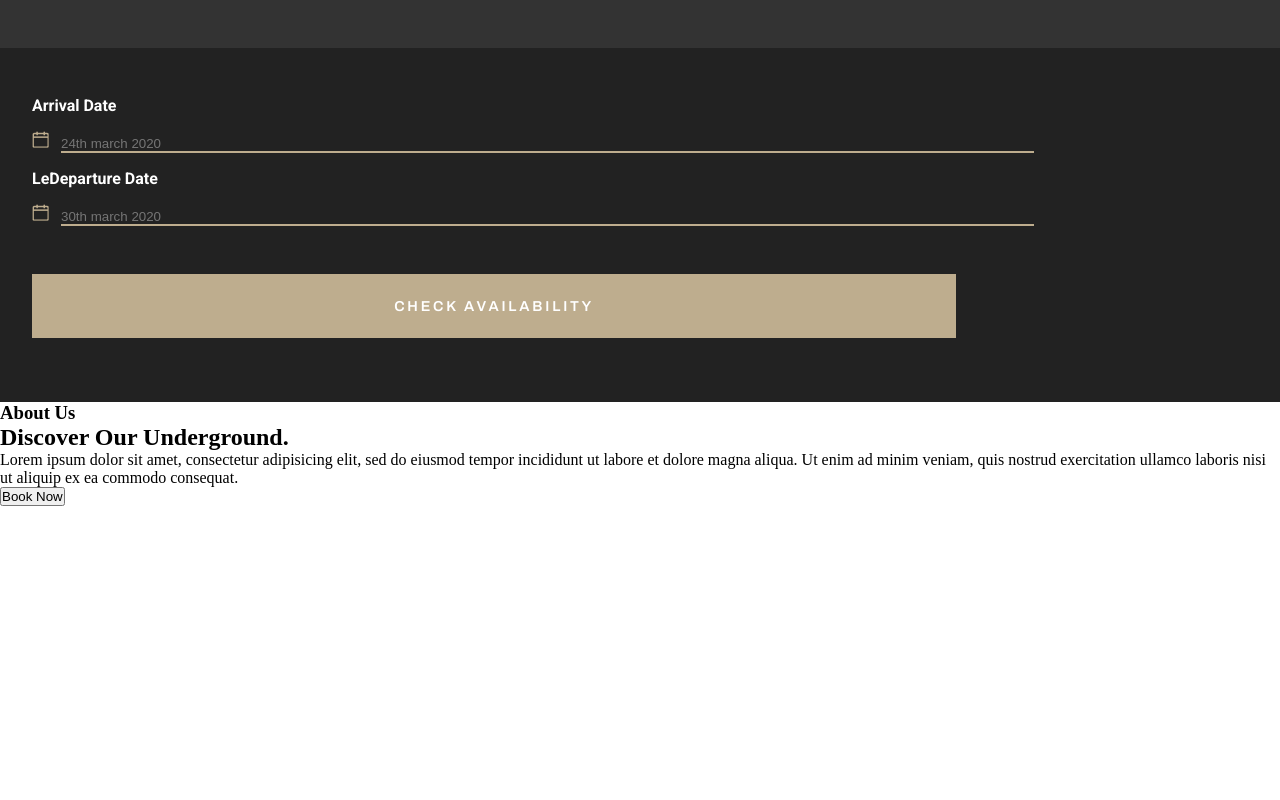
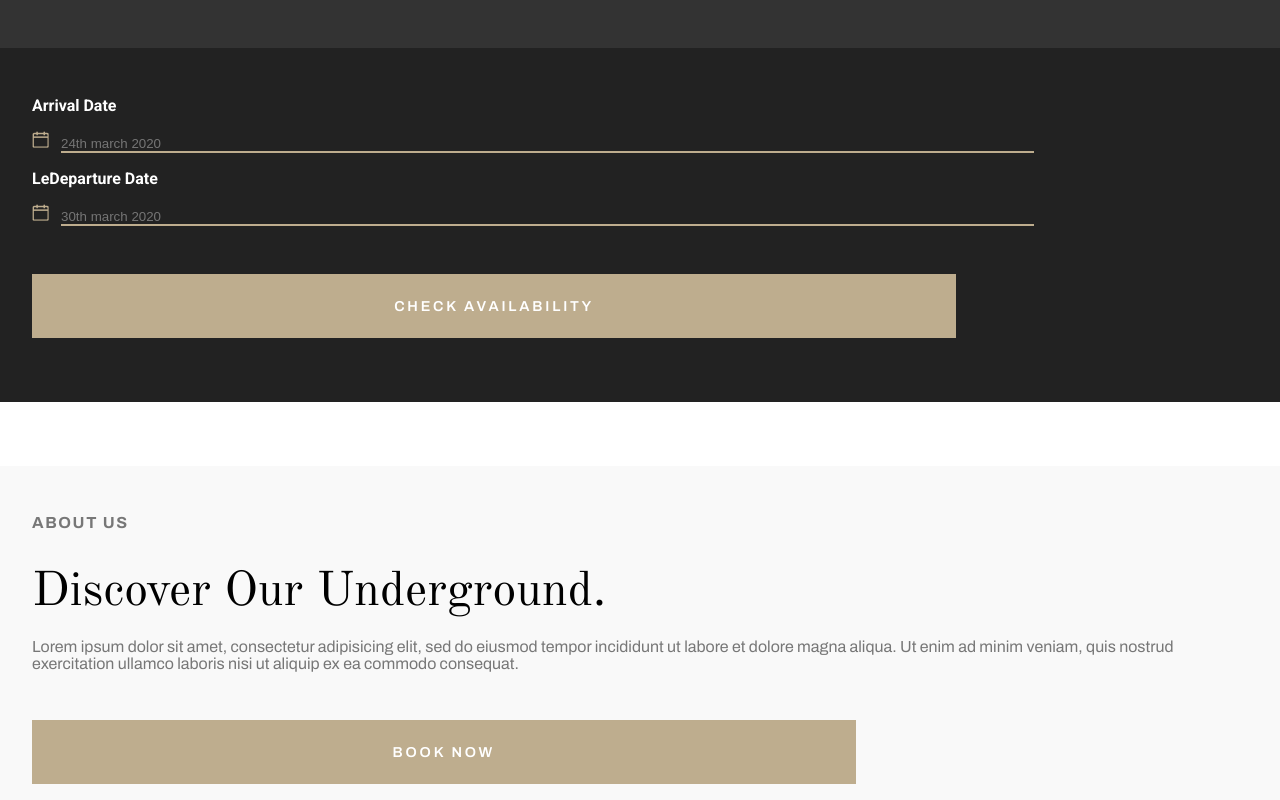
Before and after one commit to MariaGargoles/Hotel_Miranda, a plain HTML site: page index.html in a window 1280 px wide. Shown: the part 486-1286 px from the top of the page. Before the commit the page ends 992 px from the top, so only its background shows below. Drawn offline with nearby package versions, Linux system fonts and the light colour scheme.

Commit message:
add about part1 style

```diff
--- a/index.html
+++ b/index.html
@@ -114,15 +114,15 @@
     </form>
 
     <section class="AboutUsContainer">
-      <h3>About Us</h3>
-      <h2>Discover Our Underground.</h2>
-      <p>
+      <h3 class="AboutUsContainer__Title">About Us</h3>
+      <h2 class="AboutUsContainer__Subtitle">Discover Our Underground.</h2>
+      <p class="AboutUsContainer__Text">
         Lorem ipsum dolor sit amet, consectetur adipisicing elit, sed do eiusmod
         tempor incididunt ut labore et dolore magna aliqua. Ut enim ad minim
         veniam, quis nostrud exercitation ullamco laboris nisi ut aliquip ex ea
         commodo consequat.
       </p>
-      <button>Book Now</button>
+      <button class="AboutUsContainer__Button">Book Now</button>
     </section>
     <section class="RoomSlideContainer"></section>
     <section class="IntroVideoContainer"></section>
--- /dev/null
+++ b/styles/AboutUs.scss
@@ -0,0 +1,50 @@
+.AboutUsContainer {
+    background-color: #F9F9F9;
+    margin-top: 4rem;
+    padding-top: 2rem;
+    padding: 1rem;
+
+    &__Title {
+      color: #777777;
+      font-family: "Archivo", sans-serif;
+    font-weight: 700;
+    letter-spacing: 0.1rem;
+    text-transform: uppercase;
+    font-size: 1em;
+    padding-top: 2rem;
+    padding-left: 1rem;
+
+    }
+
+    &__Subtitle {
+        font-size: 3em;
+        font-family: "Old Standard TT", serif;
+        font-weight: 400;
+        padding-top: 2rem;
+        padding-left: 1rem;
+    }
+
+    &__Text {
+        font-family: "Archivo", sans-serif;
+        font-weight: 400;
+        font-size: 1em;
+        color: #777777;
+        padding: 1rem;
+    }
+
+    &__Button {
+        font-family: "Archivo", sans-serif;
+        font-weight: 600;
+        color: white;
+        background-color: #BEAD8E;
+        border: none;
+        cursor: pointer;
+        width: 66%;
+        height: 4rem;
+        font-size: 0.9em;
+        text-transform: uppercase;
+        letter-spacing: 0.175rem;
+        margin-left: 1rem;
+        margin-top: 2rem;
+    }
+}
--- a/styles/input.scss
+++ b/styles/input.scss
@@ -2,3 +2,4 @@
 @import "navbar.scss";
 @import "body.scss";
 @import "main.scss";
+@import "AboutUs.scss";
```
Also changed, not shown: styles/output.css, 1 other file.
